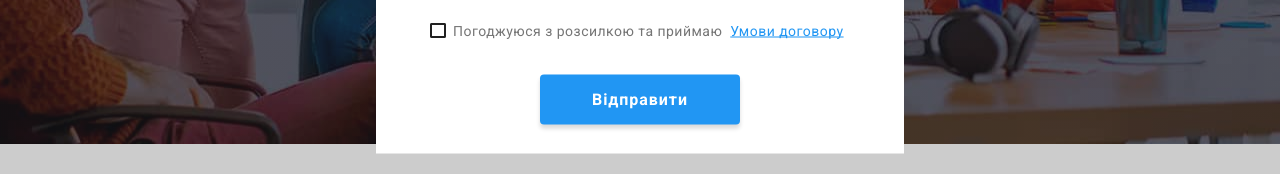
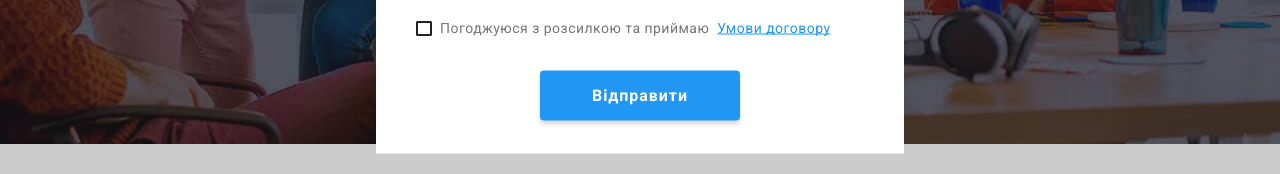
Before and after one commit to vilsmet/goit-markup-hw-08, a plain HTML site: page index.html in a window 1280 px wide. Both pictures are taken after a click on the button "Замовити послугу". Shown: the part 537-711 px from the top of the page. Drawn offline with nearby package versions, Linux system fonts and the light colour scheme.

Commit message:
Correction1

```diff
--- a/index.html
+++ b/index.html
@@ -55,7 +55,6 @@
             <a class="header__link-social" href="">Linkedin</a>
           </li>
         </ul>
-
       </div>
       <div class="container header__header-center">
         <a href="./index.html" class="logo">Web<span class="logo__black">Studio</span></a>
@@ -561,7 +560,9 @@
               <use href="./images/icons.svg#check"></use>
             </svg>
           </div>
+          <div class="modal__button-field">
             <button type="submit" class="modal__button">Відправити</button>
+          </div>
         </form>
         <button data-modal-close class="modal__close">
           <svg class="modal__button-close" width="18" height="18">
--- a/sass/components/_header.scss
+++ b/sass/components/_header.scss
@@ -212,7 +212,9 @@
 }
 .header__social-list {
   display: flex;
+  flex-wrap: wrap;
   margin-top: 64px;
+  row-gap: 10px;
 }
 .header__social-item {
   font-weight: 500;
--- a/sass/components/_modal.scss
+++ b/sass/components/_modal.scss
@@ -2,7 +2,8 @@
   position: absolute;
   top: 50%;
   left: 50%;
-  width: 450px;
+  width: 100%;
+  max-width: 450px;
   height: 609px;
   background-color: $accent2-color;
   transform: translate(-50%, -50%) translate(0%) scale(100%) rotate(0);
@@ -11,6 +12,7 @@
   padding: 40px;
   @media screen and (min-width: 1200px) {
     width: 528px;
+    max-width: 528px;
     height: 581px;
   }
 }
@@ -143,6 +145,8 @@
   }
 }
 .modal__conditions {
+  display: flex;
+  flex-wrap: wrap;
   position: relative;
   color: rgba(117, 117, 117, 1);
   font-size: 14;
@@ -155,6 +159,10 @@
   text-decoration-skip-ink: none;
   color: $accent1-color;
 }
+.modal__button-field {
+  display: flex;
+  justify-content: center;
+}
 .modal__button {
   color: $accent2-color;
   font-weight: 700;
@@ -166,7 +174,7 @@
   box-shadow: 0px 4px 4px rgba(0, 0, 0, 0.15);
   padding: 10px 52px;
   letter-spacing: 0.06em;
-  margin: 30px 85px 0;
+  margin-top: 30px;
   transition: background-color 250ms $timing-function;
   @media screen and (min-width: 1200px) {
     margin: 30px 124px 0;
@@ -211,7 +219,7 @@
   @media screen and (min-width: 1200px) {
     font-size: 14px;
     line-height: 1.714;
-    margin-left: 37px;
+    margin-left: 24px;
   }
 
   &::after {
@@ -226,7 +234,7 @@
     top: 50%;
     transform: translate(0px, -50%);
     @media screen and (min-width: 1200px) {
-      transform: translate(14px, -50%);
+      transform: translate(0, -50%);
     }
   }
 }
@@ -240,6 +248,6 @@
   transform: translate(0, -50%);
   pointer-events: none;
     @media screen and (min-width: 1200px) {
-      transform: translate(14px, -50%);
+      transform: translate(0px, -50%);
     }
 }
```
Also changed, not shown: css/main.css, css/main.min.css, 2 other files. Lines whose indentation alone changed are shown as unchanged.
